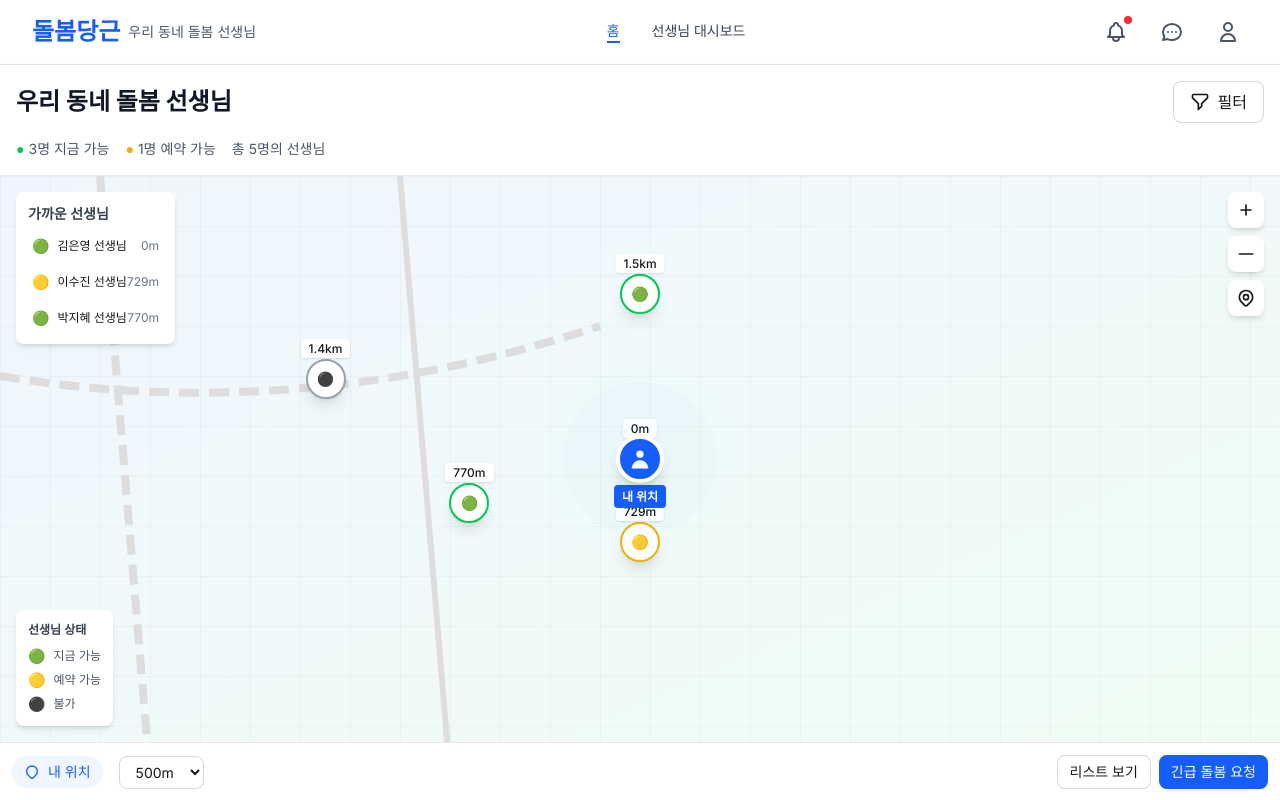
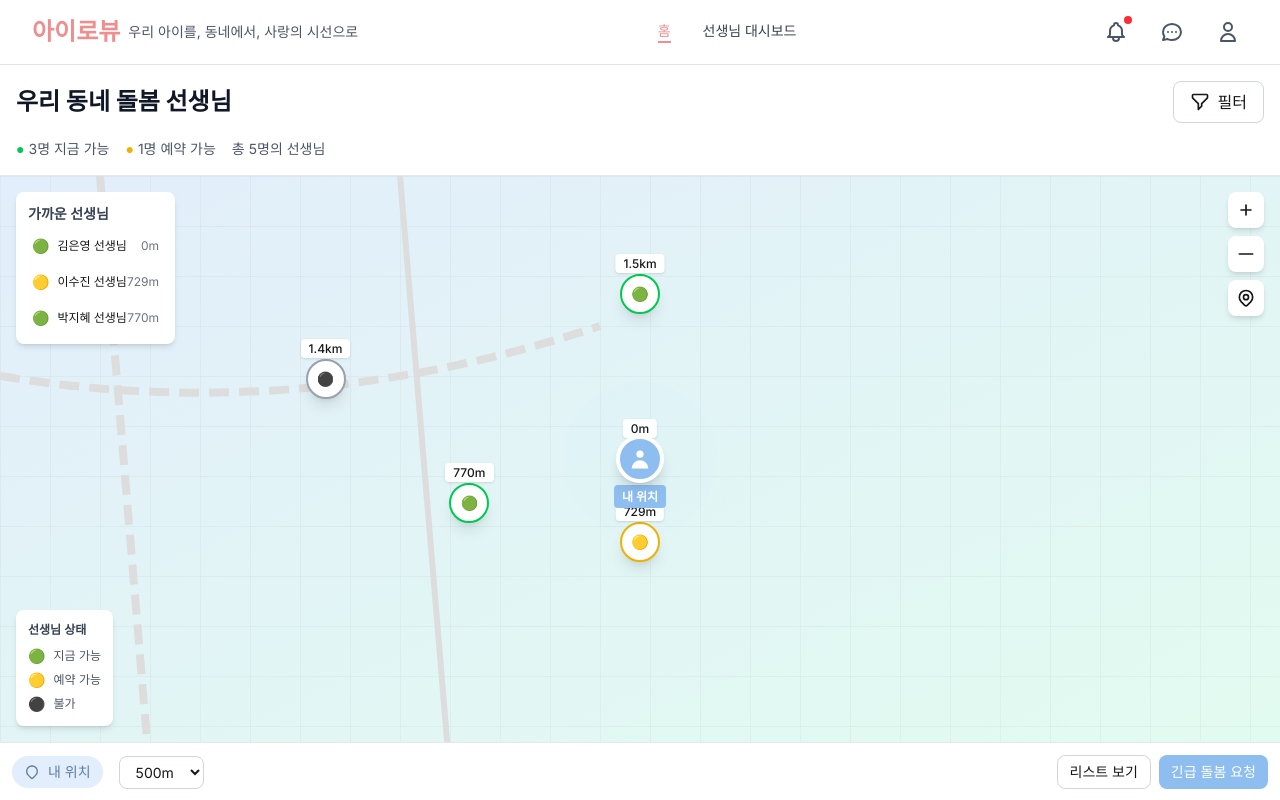
Before and after one commit to kitechoi/dolbom-caremap-fe, a Next.js app: page / in a window 1280 px wide. Shown: the top 800 px of the page. Built offline with nearby package versions, Linux system fonts and the light colour scheme.

Commit message:
컬러 핑크,블루 적용

```diff
--- a/src/app/page.tsx
+++ b/src/app/page.tsx
@@ -81,7 +81,7 @@ export default function HomePage() {
           {isLoading ? (
             <div className="absolute inset-0 flex items-center justify-center bg-gray-50">
               <div className="text-center">
-                <div className="inline-block animate-spin rounded-full h-12 w-12 border-b-2 border-blue-600"></div>
+                <div className="inline-block animate-spin rounded-full h-12 w-12 border-b-2 border-[#8EBEEF]"></div>
                 <p className="mt-4 text-gray-600">선생님을 찾는 중...</p>
               </div>
             </div>
@@ -111,13 +111,13 @@ export default function HomePage() {
       <div className="bg-white border-t border-gray-200 p-3">
         <div className="max-w-7xl mx-auto flex items-center justify-between">
           <div className="flex items-center gap-4 text-sm">
-            <button className="flex items-center gap-2 px-3 py-1.5 bg-blue-50 text-blue-600 rounded-full hover:bg-blue-100">
+            <button className="flex items-center gap-2 px-3 py-1.5 bg-[#E2EEFB] text-[#5A7FA5] rounded-full hover:bg-[#C1DDF7]">
               <svg className="w-4 h-4" fill="none" stroke="currentColor" viewBox="0 0 24 24">
                 <path strokeLinecap="round" strokeLinejoin="round" strokeWidth={2} d="M17.657 16.657L13.414 20.9a1.998 1.998 0 01-2.827 0l-4.244-4.243a8 8 0 1111.314 0z" />
               </svg>
               내 위치
             </button>
-            <select className="px-3 py-1.5 border border-gray-300 rounded-lg text-sm focus:outline-none focus:border-blue-500">
+            <select className="px-3 py-1.5 border border-gray-300 rounded-lg text-sm focus:outline-none focus:border-[#8EBEEF]">
               <option>500m</option>
               <option>1km</option>
               <option>2km</option>
@@ -129,7 +129,7 @@ export default function HomePage() {
             <button className="px-3 py-1.5 text-sm border border-gray-300 rounded-lg hover:bg-gray-50">
               리스트 보기
             </button>
-            <button className="px-3 py-1.5 text-sm bg-blue-600 text-white rounded-lg hover:bg-blue-700">
+            <button className="px-3 py-1.5 text-sm bg-[#8EBEEF] text-white rounded-lg hover:bg-[#6BA5DC]">
               긴급 돌봄 요청
             </button>
           </div>
--- a/src/app/teacher/dashboard/page.tsx
+++ b/src/app/teacher/dashboard/page.tsx
@@ -35,7 +35,7 @@ export default function TeacherDashboardPage() {
             <h1 className="text-2xl font-bold text-gray-900">선생님 대시보드</h1>
             <div className="flex items-center gap-4">
               <span className="text-sm text-gray-600">안녕하세요, {teacher.name}</span>
-              <button className="px-4 py-2 bg-blue-600 text-white rounded-lg hover:bg-blue-700">
+              <button className="px-4 py-2 bg-[#8EBEEF] text-white rounded-lg hover:bg-[#6BA5DC]">
                 프로필 수정
               </button>
             </div>
@@ -48,7 +48,7 @@ export default function TeacherDashboardPage() {
                 onClick={() => setActiveTab(tab)}
                 className={`px-6 py-3 text-sm font-medium border-b-2 transition-colors ${
                   activeTab === tab
-                    ? 'text-blue-600 border-blue-600'
+                    ? 'text-[#8EBEEF] border-[#8EBEEF]'
                     : 'text-gray-500 border-transparent hover:text-gray-700'
                 }`}
               >
--- a/src/components/layout/Header.tsx
+++ b/src/components/layout/Header.tsx
@@ -18,8 +18,8 @@ export const Header: React.FC = () => {
         <div className="flex justify-between items-center h-16">
           <div className="flex items-center">
             <Link href="/" className="flex items-center">
-              <span className="text-2xl font-bold text-blue-600">돌봄당근</span>
-              <span className="ml-2 text-sm text-gray-600">우리 동네 돌봄 선생님</span>
+              <span className="text-2xl font-bold text-[#EF8E8E]">아이로뷰</span>
+              <span className="ml-2 text-sm text-gray-600">우리 아이를, 동네에서, 사랑의 시선으로</span>
             </Link>
           </div>
 
@@ -28,9 +28,9 @@ export const Header: React.FC = () => {
               <Link
                 key={item.href}
                 href={item.href}
-                className={`text-sm font-medium transition-colors hover:text-blue-600 ${
+                className={`text-sm font-medium transition-colors hover:text-[#EF8E8E] ${
                   pathname === item.href
-                    ? 'text-blue-600 border-b-2 border-blue-600'
+                    ? 'text-[#EF8E8E] border-b-2 border-[#EF8E8E]'
                     : 'text-gray-700'
                 }`}
               >
--- a/src/features/teacher/components/TeacherDashboard.tsx
+++ b/src/features/teacher/components/TeacherDashboard.tsx
@@ -44,7 +44,7 @@ export const TeacherDashboard: React.FC<TeacherDashboardProps> = ({
                 onClick={() => onStatusChange(item.status)}
                 className={`p-4 rounded-lg border-2 transition-all ${
                   teacher.status === item.status
-                    ? 'border-blue-500 bg-blue-50'
+                    ? 'border-[#8EBEEF] bg-[#E2EEFB]'
                     : 'border-gray-200 hover:border-gray-300'
                 }`}
               >
@@ -65,7 +65,7 @@ export const TeacherDashboard: React.FC<TeacherDashboardProps> = ({
                 onClick={() => onRadiusChange(radius as 500 | 1000 | 2000)}
                 className={`px-6 py-3 rounded-lg border-2 transition-all ${
                   teacher.activityRadius === radius
-                    ? 'border-blue-500 bg-blue-50 text-blue-600'
+                    ? 'border-[#8EBEEF] bg-[#E2EEFB] text-[#5A7FA5]'
                     : 'border-gray-200 hover:border-gray-300'
                 }`}
               >
@@ -83,8 +83,8 @@ export const TeacherDashboard: React.FC<TeacherDashboardProps> = ({
                 <p className="text-sm text-gray-600">오늘 일정</p>
                 <p className="text-2xl font-bold text-gray-900">{stats.todaySchedule}</p>
               </div>
-              <div className="p-3 bg-blue-100 rounded-full">
-                <svg className="w-6 h-6 text-blue-600" fill="none" stroke="currentColor" viewBox="0 0 24 24">
+              <div className="p-3 bg-[#E2EEFB] rounded-full">
+                <svg className="w-6 h-6 text-[#5A7FA5]" fill="none" stroke="currentColor" viewBox="0 0 24 24">
                   <path strokeLinecap="round" strokeLinejoin="round" strokeWidth={2} d="M8 7V3m8 4V3m-9 8h10M5 21h14a2 2 0 002-2V7a2 2 0 00-2-2H5a2 2 0 00-2 2v12a2 2 0 002 2z" />
                 </svg>
               </div>
@@ -157,7 +157,7 @@ export const TeacherDashboard: React.FC<TeacherDashboardProps> = ({
                     )}
                   </div>
                   <div className="flex gap-2">
-                    <button className="px-4 py-2 bg-blue-600 text-white rounded-lg hover:bg-blue-700">
+                    <button className="px-4 py-2 bg-[#8EBEEF] text-white rounded-lg hover:bg-[#6BA5DC]">
                       수락
                     </button>
                     <button className="px-4 py-2 border border-gray-300 rounded-lg hover:bg-gray-50">
--- a/src/features/teacher/components/TeacherMap.tsx
+++ b/src/features/teacher/components/TeacherMap.tsx
@@ -57,7 +57,7 @@ export const TeacherMap: React.FC<TeacherMapProps> = ({
   return (
     <div className="relative w-full h-full bg-gray-50">
       {/* 지도 배경 (그리드 패턴으로 지도 느낌) */}
-      <div className="absolute inset-0 bg-gradient-to-br from-blue-50 to-green-50">
+      <div className="absolute inset-0 bg-gradient-to-br from-[#E2EEFB] to-[#E2FBF0]">
         <div
           className="absolute inset-0"
           style={{
@@ -106,18 +106,18 @@ export const TeacherMap: React.FC<TeacherMapProps> = ({
         <div className="relative">
           {/* 내 위치 반경 효과 */}
           <div className="absolute inset-0 w-24 h-24 -translate-x-1/2 -translate-y-1/2 left-1/2 top-1/2">
-            <div className="absolute inset-0 bg-blue-400 rounded-full opacity-20 animate-ping" />
-            <div className="absolute inset-2 bg-blue-400 rounded-full opacity-30 animate-ping animation-delay-200" />
+            <div className="absolute inset-0 bg-[#8EBEEF] rounded-full opacity-20 animate-ping" />
+            <div className="absolute inset-2 bg-[#8EBEEF] rounded-full opacity-30 animate-ping animation-delay-200" />
           </div>
 
           {/* 내 위치 마커 */}
-          <div className="relative z-10 w-12 h-12 bg-blue-600 rounded-full shadow-lg flex items-center justify-center border-4 border-white">
+          <div className="relative z-10 w-12 h-12 bg-[#8EBEEF] rounded-full shadow-lg flex items-center justify-center border-4 border-white">
             <svg className="w-6 h-6 text-white" fill="currentColor" viewBox="0 0 20 20">
               <path fillRule="evenodd" d="M10 9a3 3 0 100-6 3 3 0 000 6zm-7 9a7 7 0 1114 0H3z" clipRule="evenodd" />
             </svg>
           </div>
           <div className="absolute -bottom-6 left-1/2 transform -translate-x-1/2 whitespace-nowrap">
-            <span className="text-xs font-bold bg-blue-600 text-white px-2 py-1 rounded">
+            <span className="text-xs font-bold bg-[#8EBEEF] text-white px-2 py-1 rounded">
               내 위치
             </span>
           </div>
```
